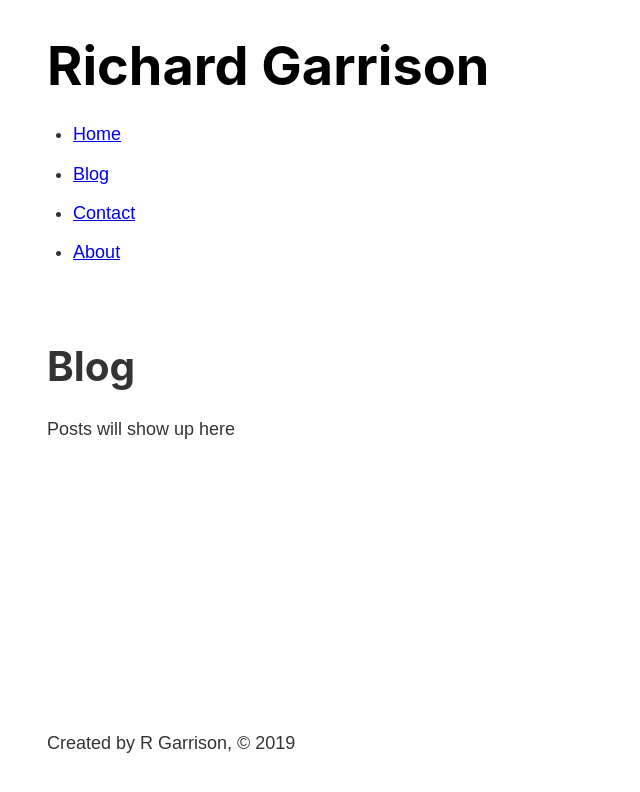
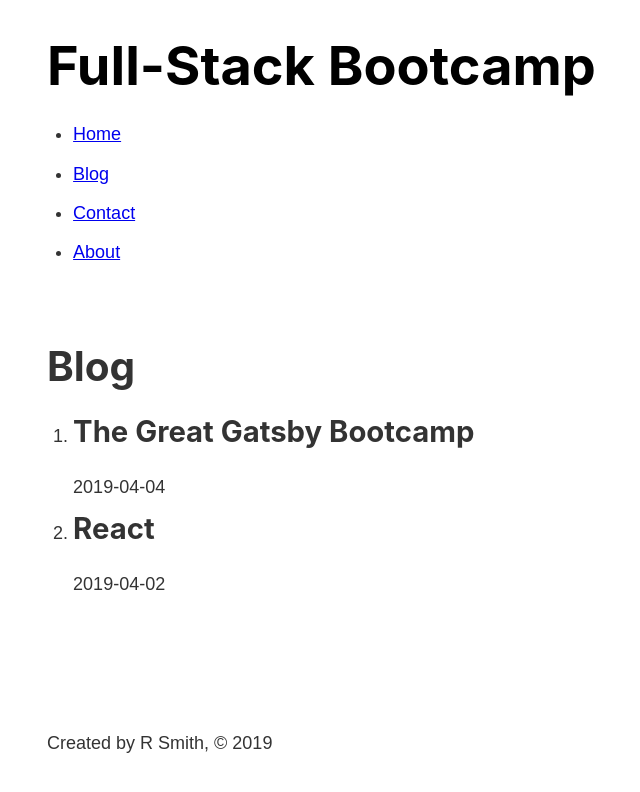
Before and after one commit to anm8tr/gatsby-proj1, a Gatsby site: page /blog in a window 1280 px wide. Shown: the whole page, without its empty margins (236-876 px from the left). Built offline with nearby package versions, Linux system fonts and the light colour scheme; Gatsby itself is replaced by a stand-in of ours.

Commit message:
GraphQL Playground, add mark down

```diff
--- a/gatsby-config.js
+++ b/gatsby-config.js
@@ -6,7 +6,19 @@
 
 module.exports = {
   /* Your site config here */
+      siteMetadata: {
+        title: 'Full-Stack Bootcamp',
+        author: 'R Smith'
+      },
   plugins: [
-    `gatsby-plugin-sass`
+    `gatsby-plugin-sass`,
+    {
+      resolve: `gatsby-source-filesystem`,
+      options: {
+        name: `src`,
+        path: `${__dirname}/src/`
+      }
+    },
+    'gatsby-transformer-remark'
   ]
 }
--- a/package.json
+++ b/package.json
@@ -6,7 +6,7 @@
   "license": "MIT",
   "scripts": {
     "build": "gatsby build",
-    "develop": "gatsby develop",
+    "develop": "env-cmd -f .env.development gatsby develop",
     "format": "prettier --write \"**/*.{js,jsx,json,md}\"",
     "start": "npm run develop",
     "serve": "gatsby serve",
@@ -14,12 +14,16 @@
   },
   "dependencies": {
     "gatsby": "^2.13.73",
+    "gatsby-cli": "^2.7.49",
     "gatsby-plugin-sass": "^2.1.14",
+    "gatsby-source-filesystem": "^2.1.26",
+    "gatsby-transformer-remark": "^2.6.24",
     "node-sass": "^4.12.0",
     "react": "^16.9.0",
     "react-dom": "^16.9.0"
   },
   "devDependencies": {
+    "env-cmd": "^10.0.1",
     "prettier": "^1.18.2"
   },
   "repository": {
--- a/src/components/footer.js
+++ b/src/components/footer.js
@@ -1,9 +1,19 @@
 import React from 'react'
+import { graphql, useStaticQuery } from 'gatsby'
 
 const Footer = () => {
+    const data = useStaticQuery(graphql`
+    query {
+        site {
+          siteMetadata {
+            author
+          }
+        }
+      }
+    `)
     return(
         <footer>
-            <p>Created by R Garrison, © 2019</p>
+          <p>Created by {data.site.siteMetadata.author}, © 2019</p>
         </footer>
     )
 }
--- a/src/components/header.js
+++ b/src/components/header.js
@@ -1,15 +1,25 @@
 import React from 'react'
-import { Link } from 'gatsby'
+import { Link, graphql, useStaticQuery } from 'gatsby'
 
 //import './header.module.scss'
 import headerStyles from './header.module.scss'
 
 const Header = () => {
+   const data = useStaticQuery(graphql`
+   query {
+    site {
+      siteMetadata {
+        title
+      }
+    }
+  }
+   `)
+
     return(
         <header className={headerStyles.header}>
             <h1>
                 <Link className={headerStyles.title} activeClassName={headerStyles.activeNavItem} to="/">
-                Richard Garrison
+                {data.site.siteMetadata.title}
                 </Link>
             </h1>
             <nav>
--- a/src/pages/blog.js
+++ b/src/pages/blog.js
@@ -1,13 +1,41 @@
 import React from 'react'
+import { graphql, useStaticQuery } from 'gatsby'
+
 import Layout from '../components/layout'
 
+
 const BlogPage = () => {
+    const data = useStaticQuery(graphql`
+        query {
+            allMarkdownRemark {
+                edges {
+                    node {
+                        frontmatter {
+                            title
+                            date
+                        }
+                    }
+                }
+            }
+        }
+    `)
+
     return(
         <Layout>
             <h1>Blog</h1>
-            <p>Posts will show up here</p>
+            <ol>
+                {data.allMarkdownRemark.edges.map((edge) => {
+                    return (
+                        <li>
+                            <h2>{edge.node.frontmatter.title}</h2>
+                            <p>{edge.node.frontmatter.date}</p>
+                        </li>
+                    )
+                })}
+            </ol>
         </Layout>
     )
 }
 
+
 export default BlogPage
--- /dev/null
+++ b/src/posts/gatsby.md
@@ -0,0 +1,12 @@
+---
+title: "The Great Gatsby Bootcamp"
+date: "2019-04-04"
+---
+
+I just launched a new bootcamp!
+
+## Topics Covered
+
+1. Gatsby
+2. GraphQL
+3. React
--- /dev/null
+++ b/src/posts/react.md
@@ -0,0 +1,6 @@
+---
+title: "React"
+date: "2019-04-02"
+---
+
+In this post you'll learn React.
```
Also changed, not shown: gatsby-node.js (added), 3 other files.
